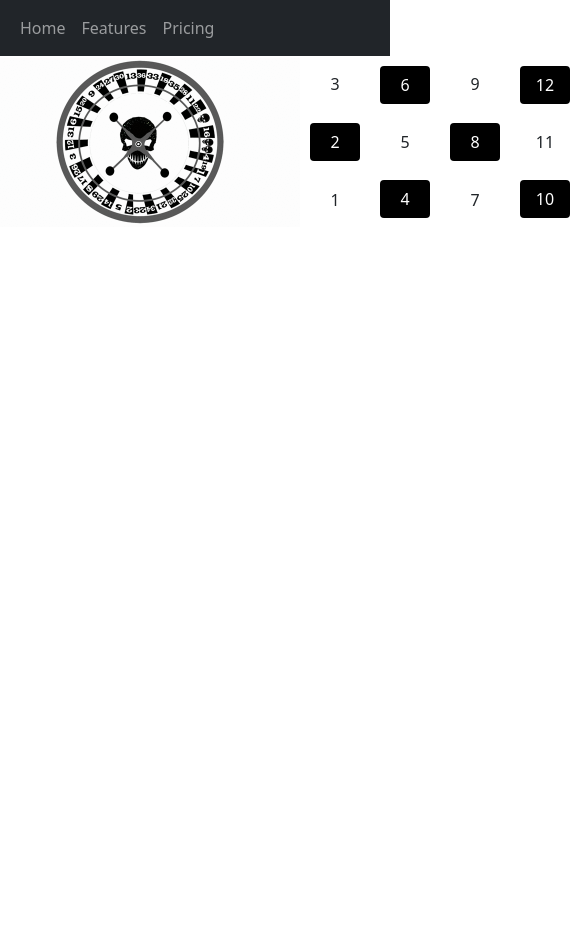
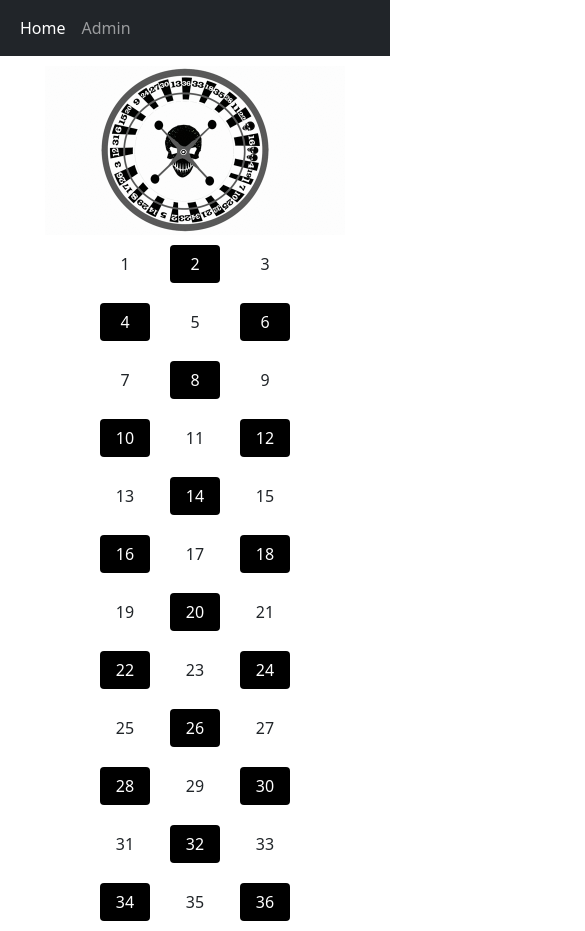
Before and after one commit to Nickds547/roulette, a React (Create React App) app in the folder client/: page / in a window 390 px wide. Shown: the top 931 px of the page, 585 px wide, since content can reach past the window. Before the commit the page ends 844 px from the top, so only its background shows below. Built offline with nearby package versions, Linux system fonts and the light colour scheme.

Commit message:
Adding Admin Page

```diff
--- a/client/src/App.css
+++ b/client/src/App.css
@@ -17,3 +17,7 @@
   border-radius: .25rem;
   transition: color .15s ease-in-out,background-color .15s ease-in-out,border-color .15s ease-in-out,box-shadow .15s ease-in-out;
 }
+
+.page-container{
+  padding: 10px;
+}
--- a/client/src/App.tsx
+++ b/client/src/App.tsx
@@ -1,19 +1,19 @@
-import React from 'react';
 import {BrowserRouter as Router} from 'react-router-dom';
-import Routes from './Routes';
 import './App.css';
 
 import { NavbarComponent } from './components';
+import MainRouter from './router/app.routes';
 
 function App() {
   return (
-
-    <div className="page-container">
+    <>
       <NavbarComponent/>
-      <Router>
-        <Routes />
-      </Router>
-    </div>
+      <div className="page-container">
+        <Router>
+          <MainRouter />
+        </Router>
+      </div>
+    </>
   );
 }
 
--- a/client/src/Components/button-table/button-table.component.css
+++ b/client/src/Components/button-table/button-table.component.css
@@ -28,8 +28,16 @@
 .button-container{
     display: flex;
     max-height: 200px;
+}
 
-    @media screen and (max-width: 1080px) {
-
+@media screen and (max-width: 1200px) {
+    .button-container{
+        max-width: 100%;
+        display: block;
+    }
+    .button-wrapper{
+        flex-direction: row;
+        max-width: 210px;
+        flex-wrap: wrap;
     }
 }
--- a/client/src/Components/index.ts
+++ b/client/src/Components/index.ts
@@ -1,9 +1,11 @@
 import RouletteWheel from "./roulette-wheel/roulette-wheel.component"
 import ButtonTable from './button-table/button-table.component';
 import NavbarComponent from "./navbar/nav-bar.component";
+import LoginComponent from "./login/login.component";
 
 export {
     RouletteWheel,
     ButtonTable,
-    NavbarComponent
+    NavbarComponent,
+    LoginComponent
 }
--- /dev/null
+++ b/client/src/Components/login/login.component.tsx
@@ -0,0 +1,18 @@
+import { Form } from "react-bootstrap";
+
+
+const LoginComponent = () =>{
+    return (
+        <>
+            <div className="login-container">
+            <Form.Label htmlFor="password">Password</Form.Label>
+            <Form.Control
+                type="password"
+                id="password"
+            />
+            </div>
+        </>
+    )
+}
+
+export default LoginComponent;
--- a/client/src/Components/navbar/nav-bar.component.tsx
+++ b/client/src/Components/navbar/nav-bar.component.tsx
@@ -6,10 +6,9 @@ export const NavbarComponent = () =>{
     return(
         <Navbar bg="dark" variant="dark">
         <Container>
-            <Nav className="me-auto">
-            <Nav.Link href="#home">Home</Nav.Link>
-            <Nav.Link href="#features">Features</Nav.Link>
-            <Nav.Link href="#pricing">Pricing</Nav.Link>
+            <Nav className="me-auto" defaultActiveKey="/">
+            <Nav.Link href="/">Home</Nav.Link>
+            <Nav.Link href="/Admin">Admin</Nav.Link>
             </Nav>
         </Container>
       </Navbar>
--- a/client/src/pages/home/home.page.css
+++ b/client/src/pages/home/home.page.css
@@ -1,4 +1,10 @@
-.hompage-container{
+.roulette-table{
     display: flex;
     align-items: center;
 }
+
+@media screen and (max-width: 1200px) {
+    .roulette-table{
+        flex-direction: column;
+    }
+}
--- a/client/src/pages/home/home.page.tsx
+++ b/client/src/pages/home/home.page.tsx
@@ -7,8 +7,10 @@ const HomePage = () =>{
     return (
         <>
         <div className="hompage-container">
-            <components.RouletteWheel/>
-            <components.ButtonTable/>
+            <div className="roulette-table">
+                <components.RouletteWheel/>
+                <components.ButtonTable/>
+            </div>
         </div>
         </>
     )
--- a/client/src/pages/index.ts
+++ b/client/src/pages/index.ts
@@ -1,8 +1,10 @@
+import AdminPage from './admin/admin.page';
 import HomePage from './home/home.page';
 import VotingPage from './voting/voting.page';
 
 
 export {
     HomePage,
-    VotingPage
+    VotingPage,
+    AdminPage
 }
--- a/client/src/Routes.tsx
+++ b/client/src/router/app.routes.tsx
@@ -1,14 +1,15 @@
 
-import * as pages from './pages';
+import * as pages from '../pages';
 import {Route, Switch} from 'react-router-dom'
 
-const Routes = () => (
+const MainRouter = () => (
     <Switch>
         <Route exact path="/" component={pages.HomePage}/>
         <Route exact path="/voting" component={pages.VotingPage}/>
+        <Route exact path="/admin" component={pages.AdminPage}/>
+        <Route component={pages.HomePage}/>
 
-        <Route component={pages.HomePage}/>
     </Switch>
 );
 
-export default Routes;
+export default MainRouter;
```
Also changed, not shown: client/src/pages/admin/admin.page.tsx (added, +12 -0 lines).
